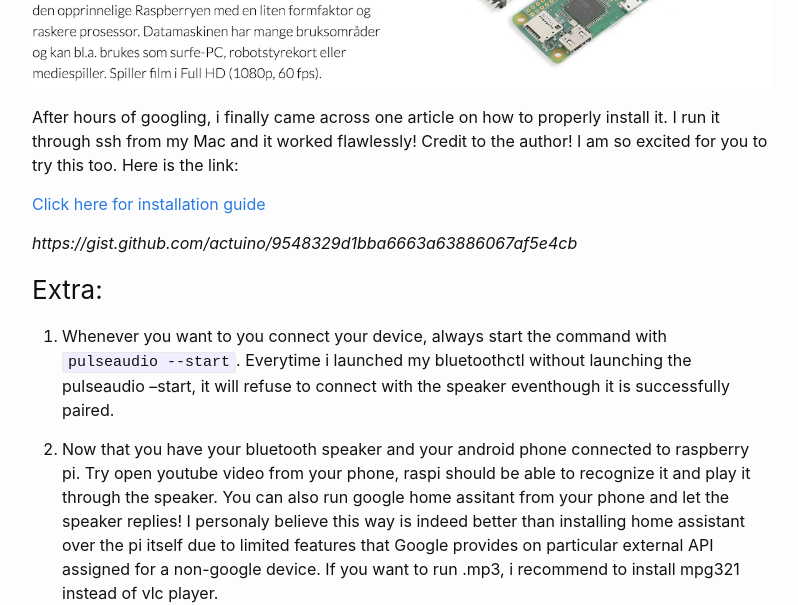
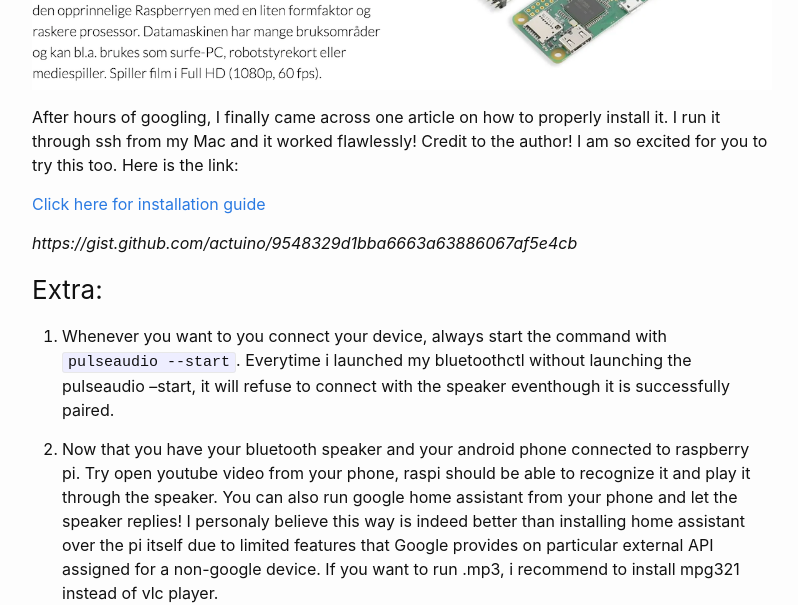
Before and after one commit to berthaamelia/blog, a Jekyll site: the page built from _posts/2020-08-20-connect-bluetooth-speaker-to-raspi-zero.md, in a window 1280 px wide and 900 px high, scrolled down 1180 px. Shown: the part 153-758 px from the top of the window, without its empty margins (238-1036 px from the left). Built offline with Jekyll 4.4.1, drawn with Linux system fonts in a browser that asks for light colours.

Commit message:
updated post

```diff
--- a/_config.yml
+++ b/_config.yml
@@ -44,6 +44,7 @@ title-logo: /images/title-logo.png
 #theme: minima
 plugins:
   - jekyll-feed
+  - jemoji
 
 # Exclude from processing.
 # The following items will not be processed, by default.
--- a/_posts/2020-08-20-connect-bluetooth-speaker-to-raspi-zero.md
+++ b/_posts/2020-08-20-connect-bluetooth-speaker-to-raspi-zero.md
@@ -24,7 +24,7 @@ I purchased the starter kit from Kjell og Company shop for 649 kr. It comes in o
 
 ![Raspberry pi zero W starter kit](https://raw.githubusercontent.com/berthaamelia/blog/master/images/raspi_zeroW.png)
 
-After hours of googling, i finally came across one article on how to properly install it. I run it through ssh from my Mac and it worked flawlessly! Credit to the author! I am so excited for you to try this too. Here is the link:
+After hours of googling, I finally came across one article on how to properly install it. I run it through ssh from my Mac and it worked flawlessly! Credit to the author! I am so excited for you to try this too. Here is the link:
 
 [Click here for installation guide](https://gist.github.com/actuino/9548329d1bba6663a63886067af5e4cb)
 
@@ -34,7 +34,7 @@ After hours of googling, i finally came across one article on how to properly in
 1. Whenever you want to you connect your device, always start the command with
 <br/>`pulseaudio --start`. Everytime i launched my bluetoothctl without launching the pulseaudio --start, it will refuse to connect with the speaker eventhough it is successfully paired.
 
-2. Now that you have your bluetooth speaker and your android phone connected to raspberry pi. Try open youtube video from your phone, raspi should be able to recognize it and play it through the speaker. You can also run google home assitant from your phone and let the speaker replies! I personaly believe this way is indeed better than installing home assistant over the pi itself due to limited features that Google provides on particular external API assigned for a non-google device.
+2. Now that you have your bluetooth speaker and your android phone connected to raspberry pi. Try open youtube video from your phone, raspi should be able to recognize it and play it through the speaker. You can also run google home assistant from your phone and let the speaker replies! I personaly believe this way is indeed better than installing home assistant over the pi itself due to limited features that Google provides on particular external API assigned for a non-google device.
 If you want to run .mp3, i recommend to install mpg321 instead of vlc player.
 <br/>`$ sudo apt-get install mpg321`
 <br/>To run the file
```
Also changed, not shown: _posts/2020-09-01-Realtime-security-camera-raspi.md (+16 -10 lines), Gemfile.lock, 12 other files.
